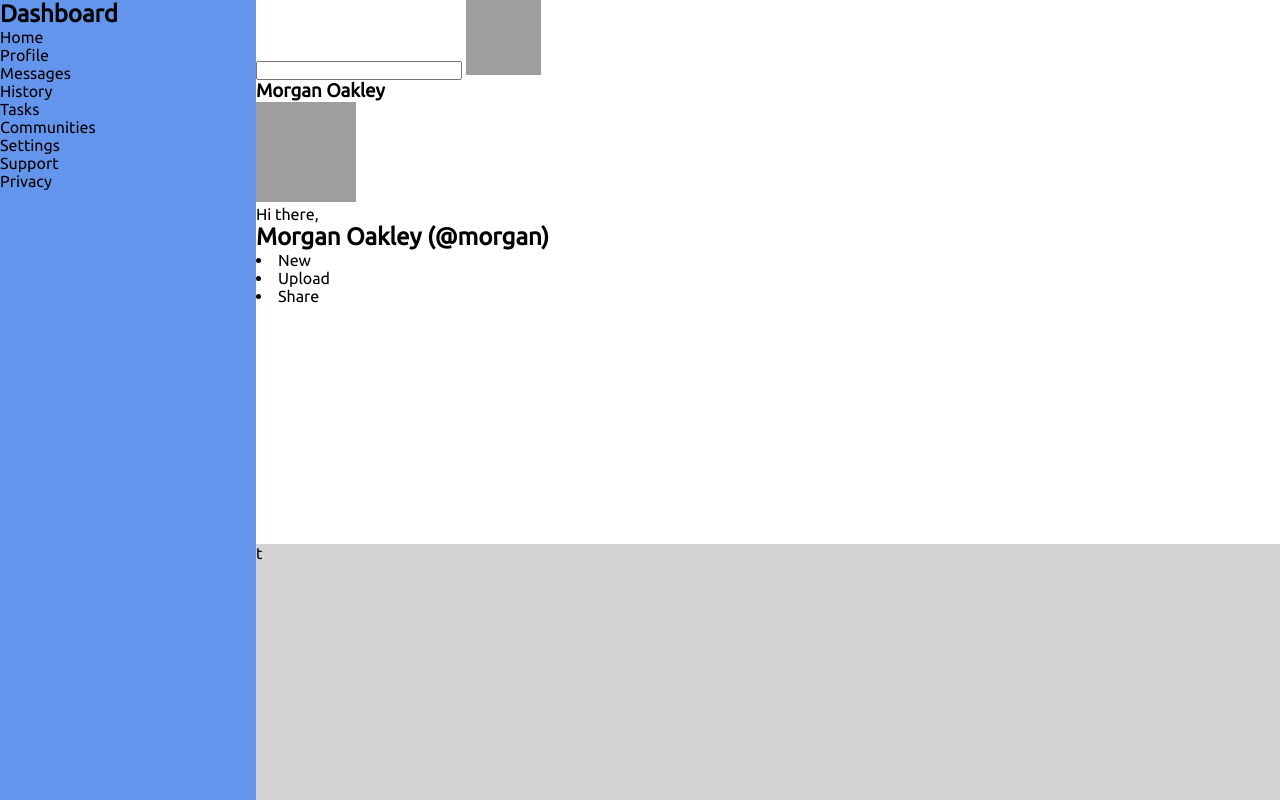
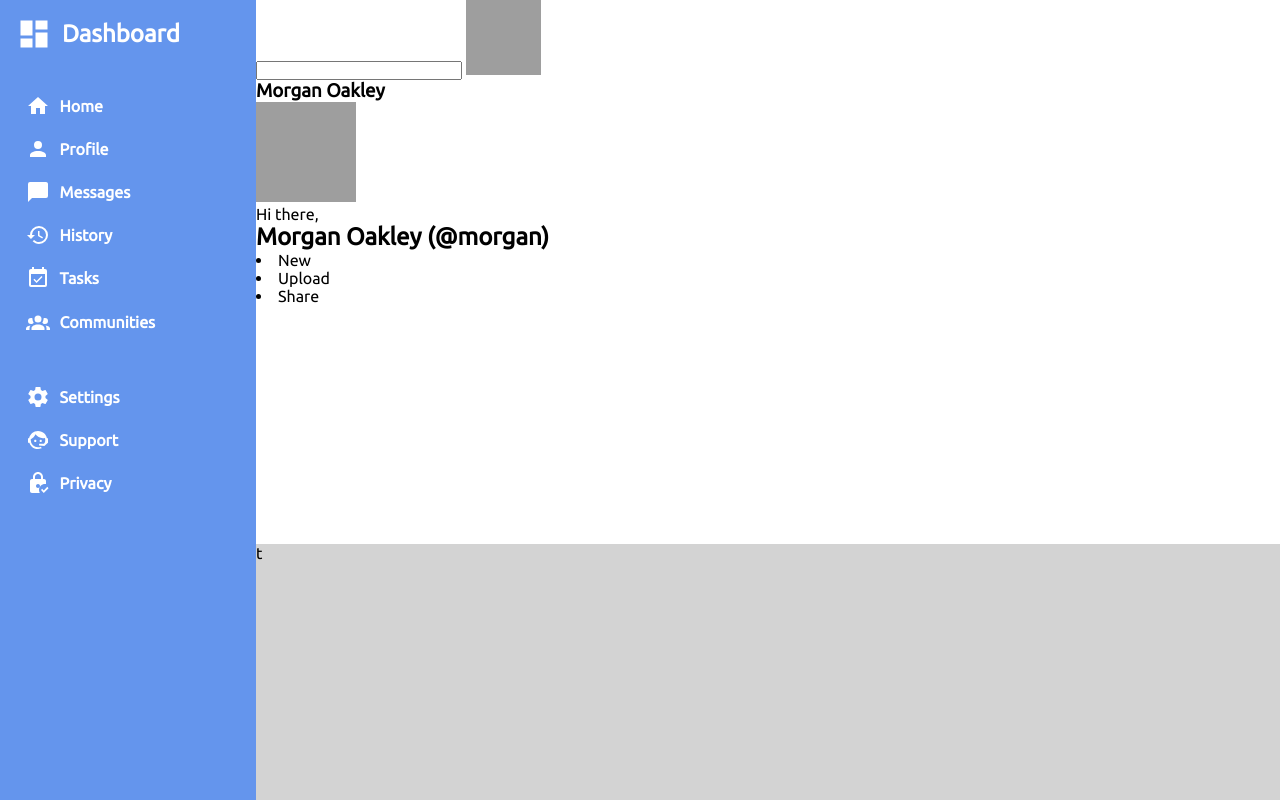
Before and after one commit to CodePiru/Admin-Dashboard, a plain HTML site: page index.html in a window 1280 px wide. Drawn offline with Linux system fonts and the light colour scheme; grey boxes are pictures that could not be loaded.

Commit message:
Finish Sidebar

```diff
--- a/index.html
+++ b/index.html
@@ -9,7 +9,7 @@
 </head>
 <body>
     <aside>
-        <h2>Dashboard</h2>
+        <h2 id="dashboard">Dashboard</h2>
         <ul>
             <li id="home">Home</li>
             <li id="profile">Profile</li>
--- a/style.css
+++ b/style.css
@@ -16,8 +16,74 @@ body {
 
 aside {
     height: 100vh;
+    color: white;
     background-color: cornflowerblue;
     grid-area: sb;
+}
+
+#dashboard,
+aside > ul {
+    padding: 1rem;
+}
+
+aside > ul > li {
+    font-weight: bold;
+    padding: 0.60rem;
+}
+
+#dashboard,
+aside > ul > li {
+    display: flex;
+    align-items: center;
+    gap: 10px;
+    cursor: pointer;
+}
+
+#dashboard::before,
+aside > ul > li::before {
+    content: var(--icon);
+    height: 1.5em;
+    width: 1.5em;
+}
+
+#dashboard::before {
+    --icon: url(./img/icons/view-dashboard.svg);
+}
+
+#home::before {
+    --icon: url(./img/icons/home.svg);
+}
+
+#profile::before {
+    --icon: url(./img/icons/account.svg);
+}
+
+#messages::before {
+    --icon: url(./img/icons/message.svg);
+}
+
+#history::before {
+    --icon: url(./img/icons/history.svg);
+}
+
+#tasks::before {
+    --icon: url(./img/icons/calendar-check.svg);
+}
+
+#communities::before {
+    --icon: url(./img/icons/account-group.svg);
+}
+
+#settings::before {
+    --icon: url(./img/icons/cog.svg);
+}
+
+#support::before {
+    --icon: url(./img/icons/face-agent.svg);
+}
+
+#privacy::before {
+    --icon: url(./img/icons/lock-check.svg);
 }
 
 header {
```
Also changed, not shown: img/icons/account-group.svg (added), img/icons/account.svg (added), img/icons/calendar-check.svg (added), img/icons/cog.svg (added), img/icons/face-agent.svg (added), img/icons/history.svg (added), img/icons/home.svg (added), img/icons/lock-check.svg (added), img/icons/message.svg (added), img/icons/view-dashboard.svg (added), 1 other file.
